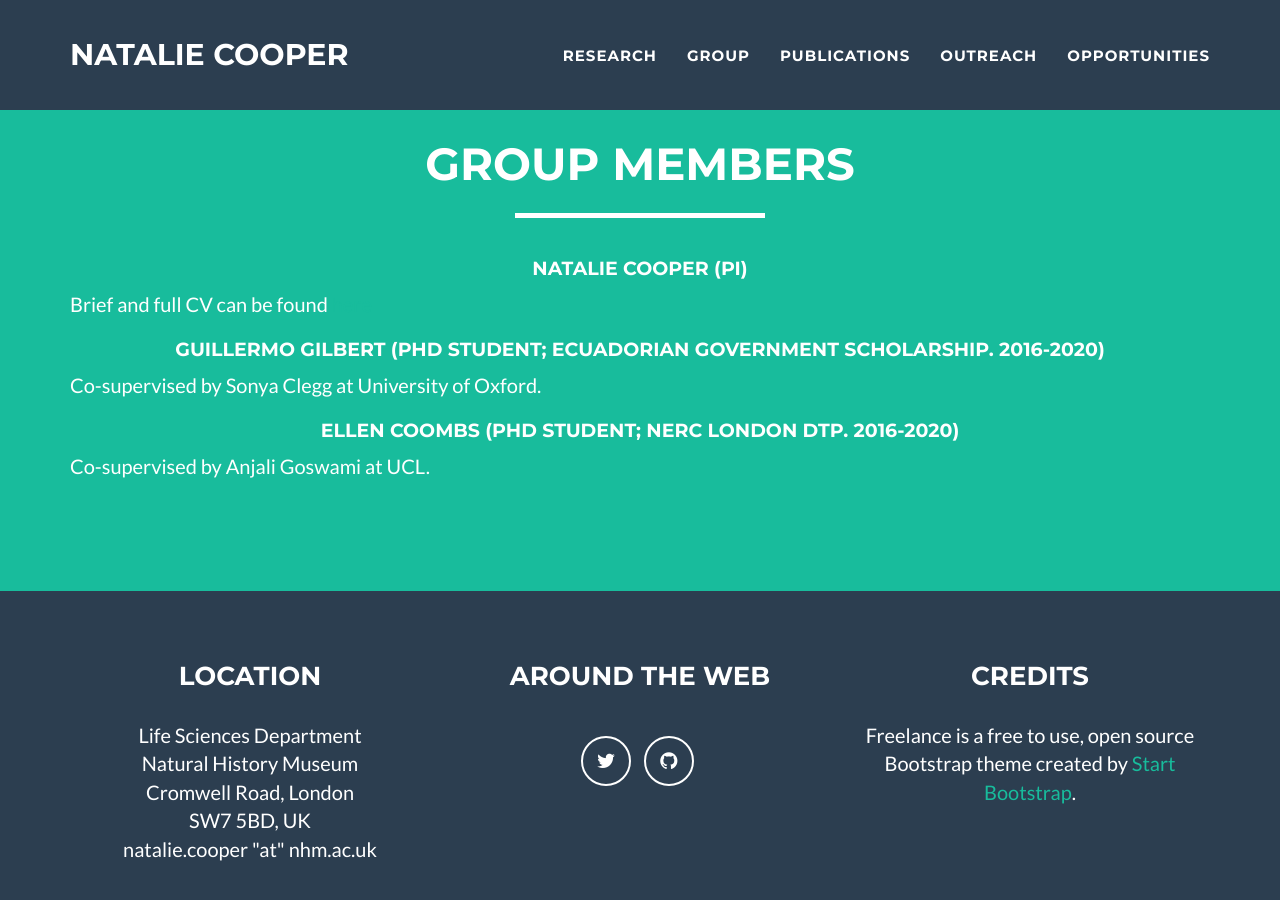
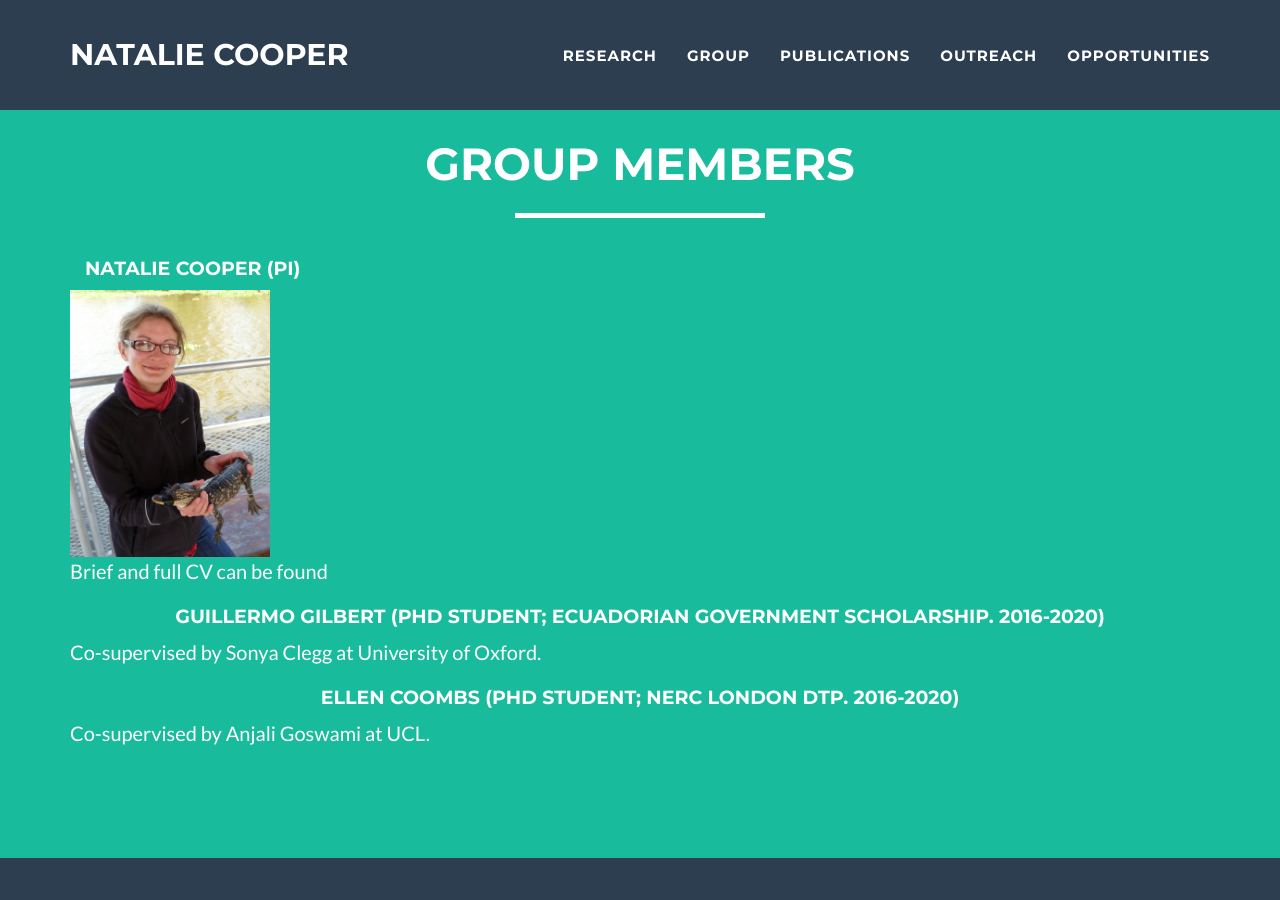
Before and after one commit to nhcooper123/nhcooper123.github.io, a Jekyll site: the page group.html, which Jekyll copies as it is, in a window 1280 px wide and 900 px high, scrolled down 345 px. Built offline with Jekyll 4.4.1, drawn with Linux system fonts in a browser that asks for light colours.

Commit message:
Add image to group page

```diff
--- a/group.html
+++ b/group.html
@@ -131,9 +131,10 @@ For more information on working in the group see <a href="https://github.com/nhc
                 </div>
             </div>
 
-<div class="col-lg-12 text-center">
+<div class="col-lg-12 text-left">
 <h4> Natalie Cooper (PI) </h4>
 </div>
+<img class="img-responsive" height="200" width="200" src="img/cooper1.JPG" alt="">
 
 <p> Brief and full CV can be found <a href="cv.html">here</a>
 </p>
```
